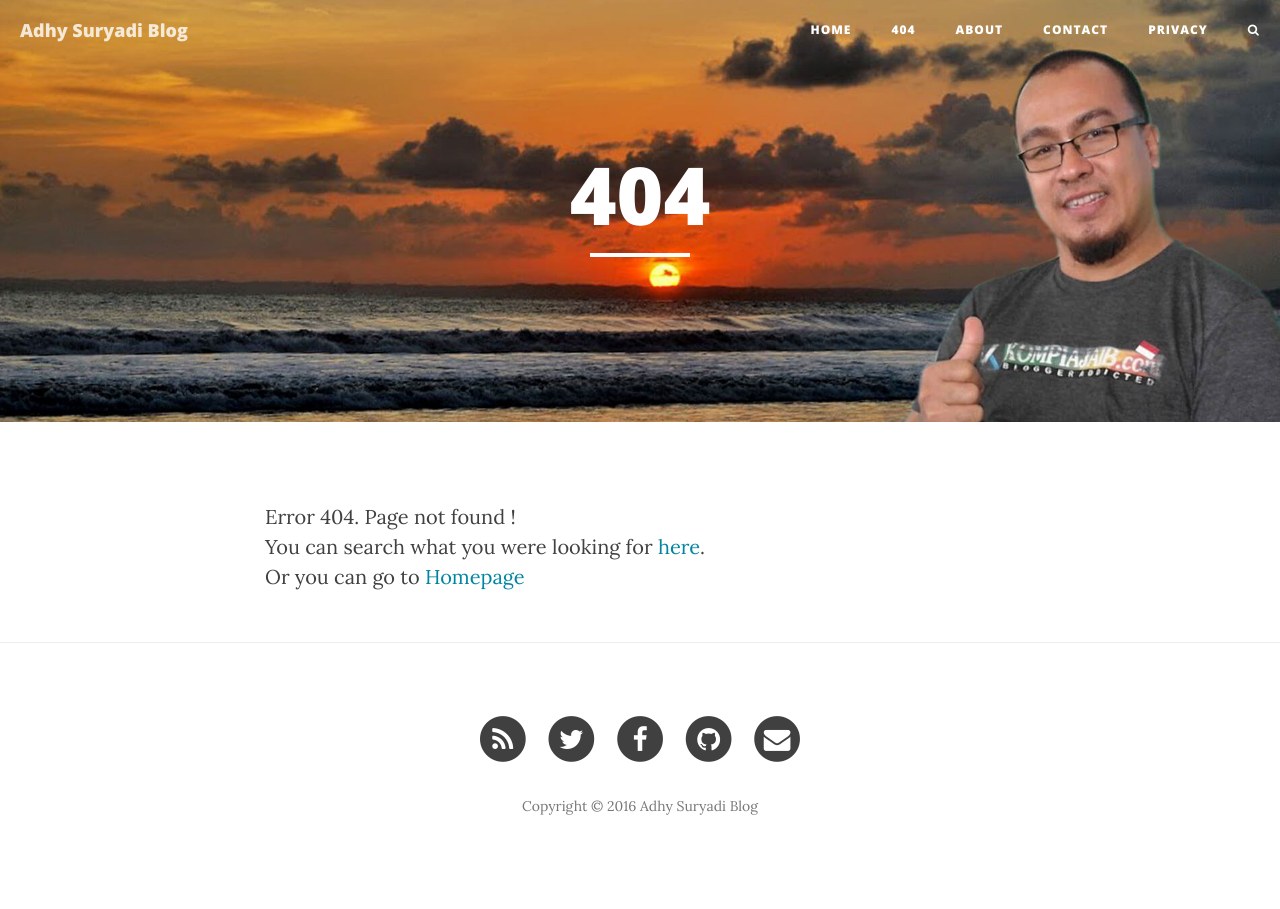
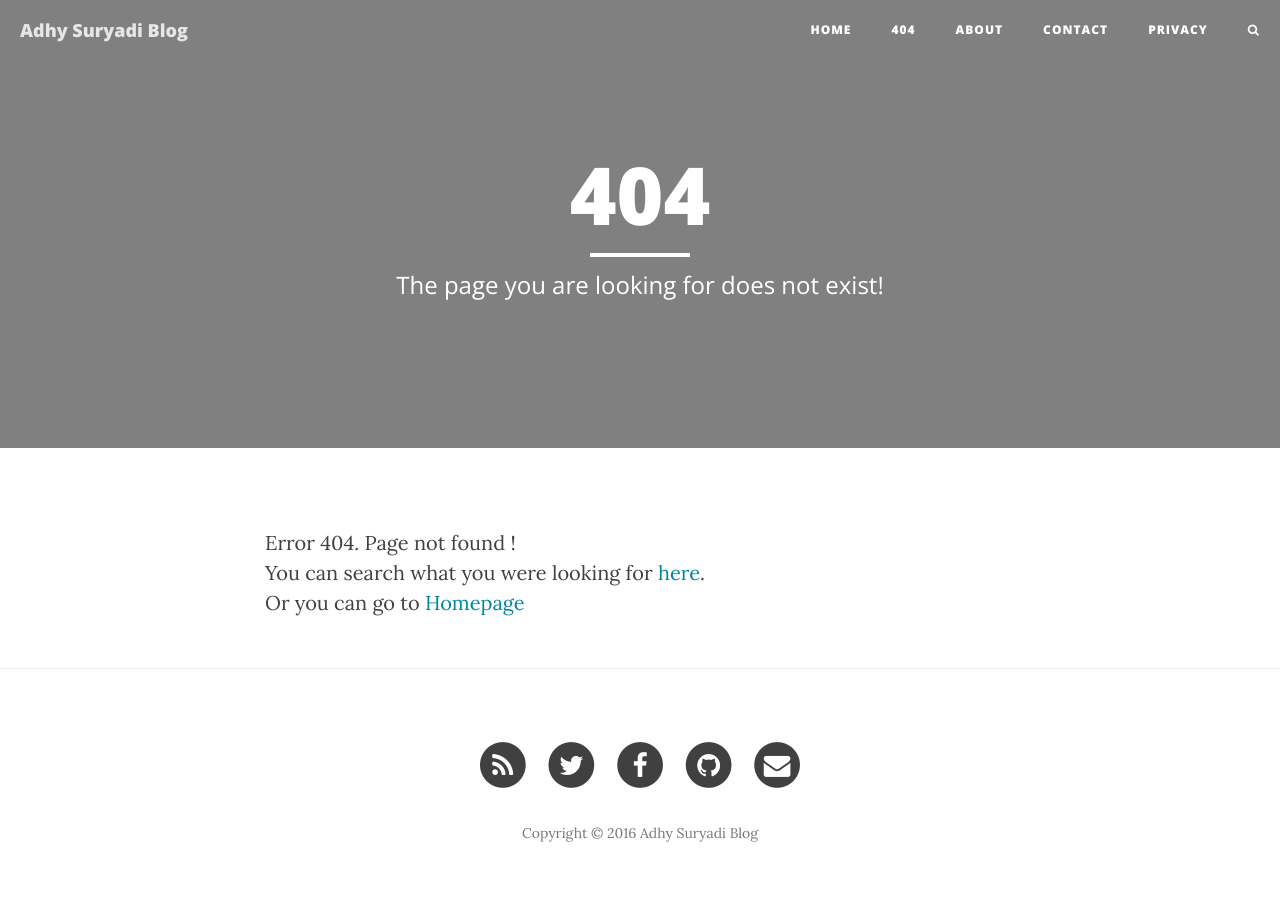
Before and after one commit to KompiAjaib/kompiajaib.github.io, a Jekyll site: the page built from 404.html, in a window 1280 px wide. Built offline with Jekyll 4.4.1, drawn with Linux system fonts in a browser that asks for light colours; nearby versions of some CDN libraries; comment, search, counter and statistics services are not loaded; part of the change alters nothing that is shown.

Commit message:
Update 404.html

```diff
--- a/404.html
+++ b/404.html
@@ -1,7 +1,8 @@
 ---
 layout: page
 title: 404
-subtitle: "The page you are looking for does not exist!"
+description: "The page you are looking for does not exist!"
+header-img: "img/404.html"
 ---
 
 <p>Error 404. Page not found !<br>You can search what you were looking for <a href="http://kompiajaib.github.io/search/">here</a>.<br>Or you can go to <a href="http://kompiajaib.github.io/">Homepage</a></p>
```
